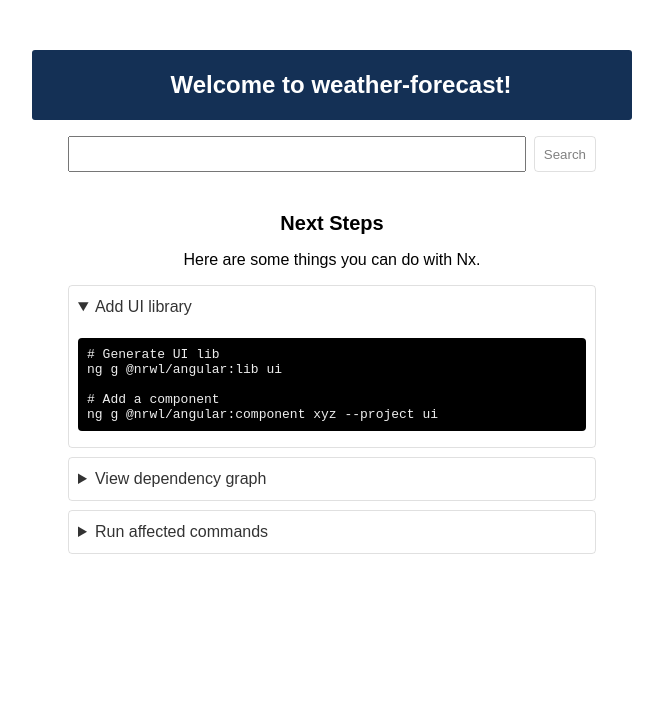
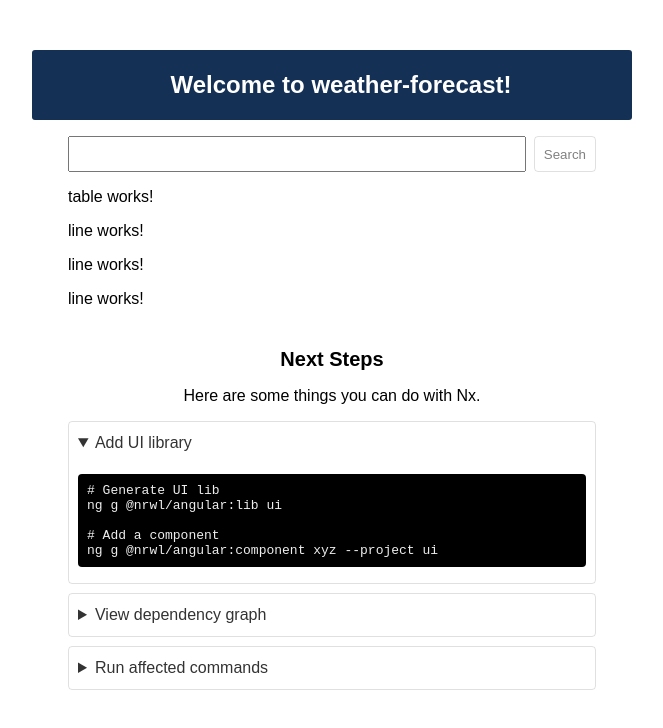
Before and after one commit to Galeups/angular-dev-test-task-my, an Angular app: page / in a window 1280 px wide. Shown: the top 728 px of the page, without its empty margins (308-971 px from the left). Built offline with nearby package versions, Linux system fonts and the light colour scheme.

Commit message:
feat(table): init components table and line

```diff
--- a/apps/weather-forecast/src/app/app.component.html
+++ b/apps/weather-forecast/src/app/app.component.html
@@ -3,6 +3,8 @@
 </header>
 <main>
 	<bp-search (city)="onSearch($event)"></bp-search>
+
+	<bp-table></bp-table>
 
 	<h2>Next Steps</h2>
 	<p>Here are some things you can do with Nx.</p>
--- a/apps/weather-forecast/src/app/app.module.ts
+++ b/apps/weather-forecast/src/app/app.module.ts
@@ -5,9 +5,11 @@ import { ReactiveFormsModule } from '@angular/forms';
 import { WeatherForecastServicesModule } from '@bp/weather-forecast/services';
 import { AppComponent } from './app.component';
 import { SearchComponent } from './components/search/search.component';
+import { TableComponent } from './components/table/table.component';
+import { LineComponent } from './components/line/line.component';
 
 @NgModule({
-	declarations: [AppComponent, SearchComponent],
+	declarations: [AppComponent, SearchComponent, TableComponent, LineComponent],
 	imports: [BrowserModule, WeatherForecastServicesModule, ReactiveFormsModule],
 	providers: [],
 	bootstrap: [AppComponent],
--- /dev/null
+++ b/apps/weather-forecast/src/app/components/line/line.component.html
@@ -0,0 +1 @@
+<p>line works!</p>
--- /dev/null
+++ b/apps/weather-forecast/src/app/components/table/table.component.html
@@ -0,0 +1,5 @@
+<p>table works!</p>
+
+<bp-line></bp-line>
+<bp-line></bp-line>
+<bp-line></bp-line>
--- a/libs/weather-forecast/services/src/lib/weather-forecast-api.service.ts
+++ b/libs/weather-forecast/services/src/lib/weather-forecast-api.service.ts
@@ -17,7 +17,7 @@ export class WeatherForecastApiService {
 
 	constructor(private readonly _http: HttpClient) {}
 
-	getWeather(cityName: string, mode: 'daily' | 'hourly'): Observable<WeatherLine | string> {
+	getWeather(cityName: string, mode: 'daily' | 'hourly'): Observable<WeatherLine> {
 		return this._getCity(cityName).pipe(
 			switchMap(city => {
 				if (!city) {
@@ -90,7 +90,7 @@ export class WeatherForecastApiService {
 		const params = this._setHttpParams(options);
 		return this._http.get<CityDto[]>(this._apiCityUrl, { params }).pipe(
 			catchError(() => {
-				this._onHandleError('Error!');
+				this._onHandleError('Oops, error!');
 				return EMPTY;
 			}),
 			map(cities => {
```
Also changed, not shown: apps/weather-forecast/src/app/components/line/line.component.ts (added, +8 -0 lines), apps/weather-forecast/src/app/components/table/table.component.ts (added, +8 -0 lines), apps/weather-forecast/src/app/components/line/line.component.scss (added), apps/weather-forecast/src/app/components/table/table.component.scss (added).
